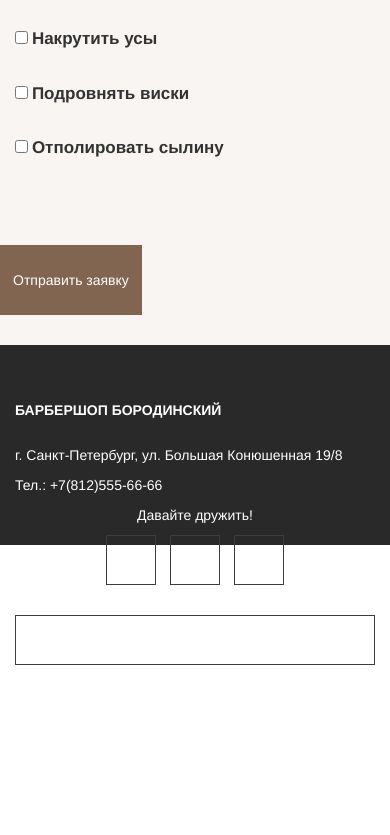
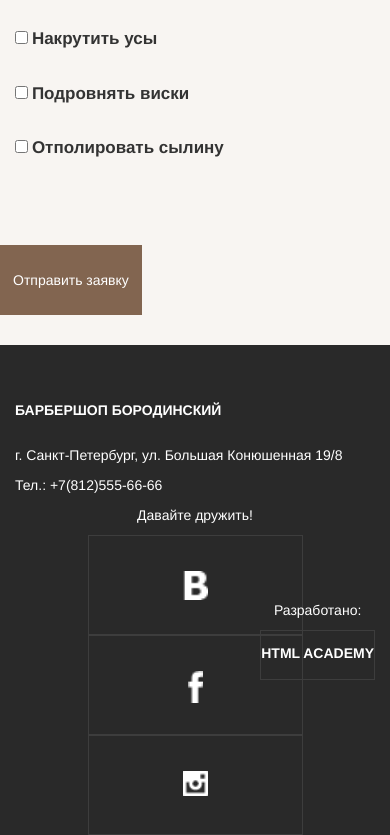
Before and after one commit to vlad-sabirov/Barber-Shop, a plain HTML site: page index.html in a window 390 px wide. Shown: the part 2661-3496 px from the top of the page. Before the commit the page ends 3326 px from the top, so only its background shows below. Drawn offline with nearby package versions, Linux system fonts and the light colour scheme.

Commit message:
Footer на Tablet надо закончить

```diff
--- a/index.html
+++ b/index.html
@@ -153,7 +153,7 @@
 <footer>
     <div class="container">
         <div class="row footer-row">
-            <div class="col-md-4 footer--block-left">
+            <div class="col-lg-4 col-md-8 footer--block-left">
                 <p class="footer--title">БАРБЕРШОП БОРОДИНСКИЙ</p>
                 <p>г. Санкт-Петербург, ул. Большая Конюшенная 19/8</p>
                 <p>Тел.: <a class="footer--block-left--link" href="tel:">+7(812)555-66-66</a></p>
@@ -161,15 +161,15 @@
 
             <div class="col-lg-4 col-md-12 col-sm-12 footer--block-center">
                 <p>Давайте дружить!</p>
-                <div class="border border-block"><a class="footer--social-link" href=""><img src="img/vk-icon-small.png"
+                <div class="border border-social border-block vk-block"><a class="footer--social-link vk" href=""><img src="img/vk-icon-small.png"
                                                                                              alt=""></a></div>
-                <div class="border border-block"><a class="footer--social-link" href=""><img
+                <div class="border border-social border-block fa-block"><a class="footer--social-link fa" href=""><img
                         src="img/facebook-icon-small.png" alt=""></a></div>
-                <div class="border border-block"><a class="footer--social-link" href=""><img
+                <div class="border border-social border-block in-block"><a class="footer--social-link in" href=""><img
                         src="img/insta-icon-small.png" alt=""></a></div>
             </div>
 
-            <div class="col-md-4 footer--block-right">
+            <div class="col-lg-4 col-md-4 footer--block-right">
                 <p>Разработано:</p>
                 <div class="border">
                     <a class="footer--html-link" href="">HTML ACADEMY</a>
--- a/style/footer.less
+++ b/style/footer.less
@@ -63,3 +63,28 @@ footer {
 .border-block {
   margin: 0 5px 0 5px;
 }
+
+@media only screen and (max-width: 1200px) {
+  footer {
+    height: 100%;
+  }
+
+  .footer--block-right {
+    float: right;
+    margin-top: -235px;
+  }
+
+  .border-social {
+    width: 215px;
+    height: 100px;
+    padding-top: 35px;
+  }
+
+  .footer--social-link > img {
+    width: 25px;
+  }
+
+  .fa > img {
+    width: 15px!important;
+  }
+}
```
Also changed, not shown: style/style.css, style/style.min.css, 1 other file.
